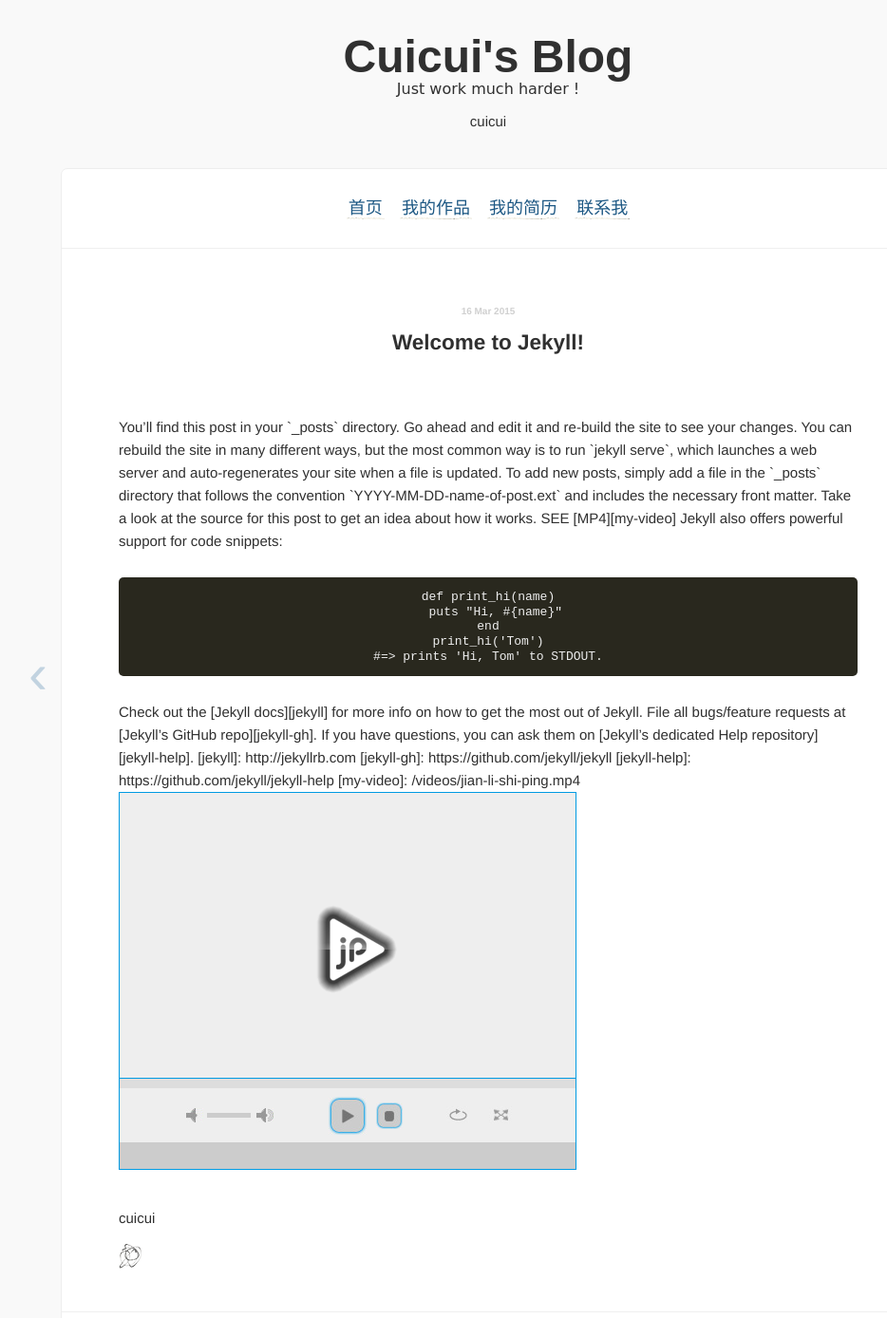
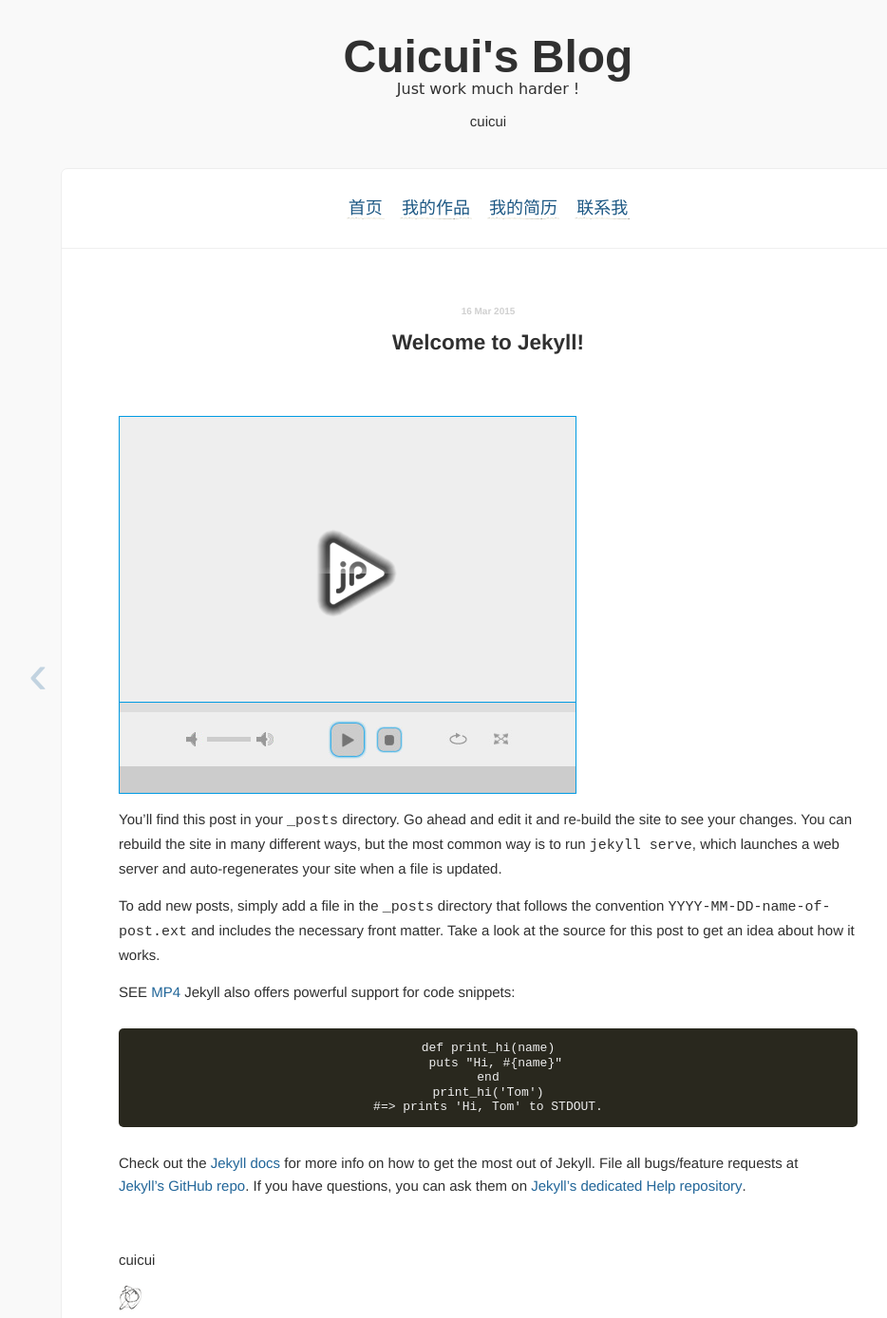
Before and after one commit to silvergao/silvergao.github.io, a Jekyll site: the page built from _posts/2015-03-16-welcome-to-jekyll.markdown, in a window 1280 px wide and 1400 px high, cut to the strip 0-1388 px from the top of the window. Shown: the whole strip at 95% size, without its empty margins (126-1060 px from the left). Built offline with Jekyll 4.4.1, drawn with Linux system fonts in a browser that asks for light colours; Markdown is read by kramdown in place of the engine named in the settings; comment, search, counter and statistics services are not loaded.

Commit message:
add </jplayer> behind

```diff
--- a/_posts/2015-03-16-welcome-to-jekyll.markdown
+++ b/_posts/2015-03-16-welcome-to-jekyll.markdown
@@ -4,7 +4,7 @@
 date:   2015-03-16 11:26:07
 categories: jekyll update
 ---
-<jplayer url="videos/jian-li-shi-ping.mp4" title="aa">
+<jplayer url="videos/jian-li-shi-ping.mp4" title="aa"></jplayer>
 You’ll find this post in your `_posts` directory. Go ahead and edit it and re-build the site to see your changes. You can rebuild the site in many different ways, but the most common way is to run `jekyll serve`, which launches a web server and auto-regenerates your site when a file is updated.
 
 To add new posts, simply add a file in the `_posts` directory that follows the convention `YYYY-MM-DD-name-of-post.ext` and includes the necessary front matter. Take a look at the source for this post to get an idea about how it works.
```
